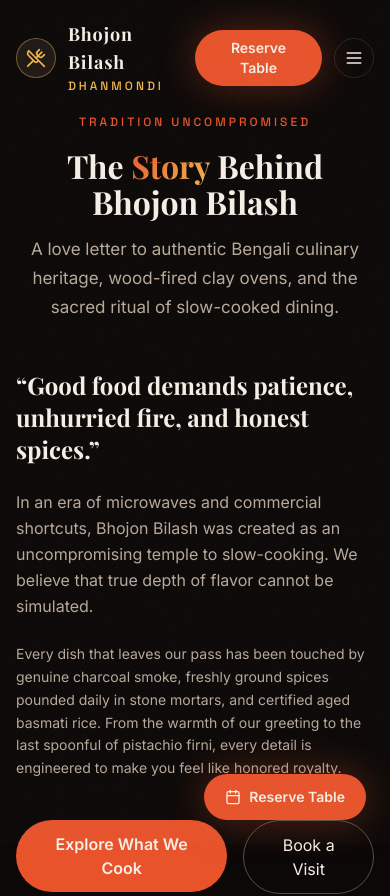
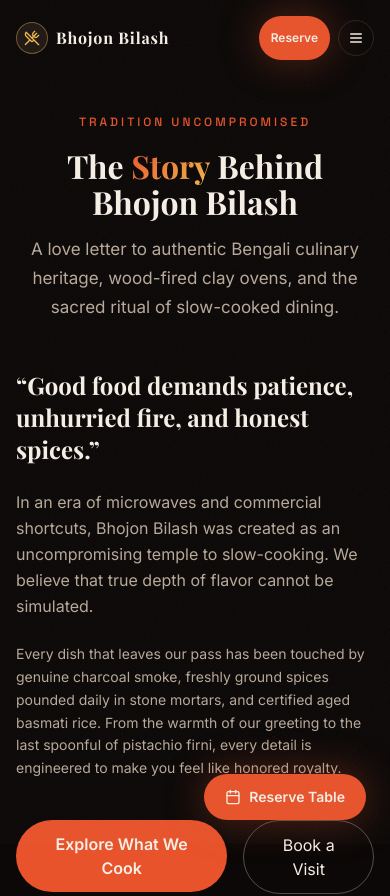
Before and after one commit to Iam-abdulahad/Bhojon_Bilashe, a Next.js app: page /about in a window 390 px wide. Shown: the top 896 px of the page. Built offline with nearby package versions, Linux system fonts and the light colour scheme.

Commit message:
modified navbar for better UX

```diff
--- a/components/ui/Navbar.tsx
+++ b/components/ui/Navbar.tsx
@@ -1,6 +1,6 @@
 "use client";
 
-import { useEffect, useState } from "react";
+import React, { useEffect, useState } from "react";
 import Link from "next/link";
 import { usePathname } from "next/navigation";
 import { motion, AnimatePresence } from "framer-motion";
@@ -56,6 +56,21 @@
     }
   }, [mobileMenuOpen]);
 
+  // Handle smooth scroll when clicking the link of the active page
+  const handleNavClick = (
+    e: React.MouseEvent<HTMLAnchorElement, MouseEvent>,
+    href: string,
+  ) => {
+    if (pathname === href) {
+      e.preventDefault();
+      window.scrollTo({
+        top: 0,
+        behavior: "smooth",
+      });
+      setMobileMenuOpen(false);
+    }
+  };
+
   return (
     <>
       <header
@@ -63,41 +78,46 @@
           "fixed top-0 left-0 right-0 z-50 transition-all duration-300 ease-smooth",
           hidden ? "-translate-y-full" : "translate-y-0",
           scrolled
-            ? "border-b border-border/80 bg-bg/80 backdrop-blur-md py-3 shadow-lg"
-            : "bg-transparent py-5"
+            ? "border-b border-border/80 bg-bg/80 backdrop-blur-md py-2.5 shadow-lg"
+            : "bg-transparent py-4",
         )}
       >
-        <div className="container-content flex items-center justify-between">
+        <div className="container-content flex items-center justify-between gap-2 px-4 sm:px-6">
           {/* Brand Logo */}
           <Link
             href="/"
-            className="flex items-center gap-3 text-cream focus-visible:outline-none"
+            onClick={(e) => handleNavClick(e, "/")}
+            className="flex items-center gap-2 sm:gap-3 text-cream focus-visible:outline-none min-w-0 shrink-0"
             aria-label="Bhojon Bilash Home"
           >
-            <div className="flex h-10 w-10 items-center justify-center rounded-full border border-accent/40 bg-bg-soft text-accent">
-              <UtensilsCrossed className="h-5 w-5" />
+            <div className="flex h-8 w-8 sm:h-10 sm:w-10 shrink-0 items-center justify-center rounded-full border border-accent/40 bg-bg-soft text-accent">
+              <UtensilsCrossed className="h-4 w-4 sm:h-5 sm:w-5" />
             </div>
-            <div className="flex flex-col">
-              <span className="font-display text-lg font-bold tracking-wider text-cream">
+            <div className="flex flex-col min-w-0 leading-tight">
+              <span className="font-display text-base sm:text-lg font-bold tracking-wider text-cream truncate">
                 {siteConfig.name}
               </span>
-              <span className="font-label text-[9px] tracking-[0.25em] text-accent">
+              <span className="font-label text-[8px] sm:text-[9px] tracking-[0.2em] text-accent hidden xs:block">
                 DHANMONDI
               </span>
             </div>
           </Link>
 
           {/* Desktop Navigation Links */}
-          <nav className="hidden items-center gap-8 md:flex" aria-label="Main Navigation">
+          <nav
+            className="hidden items-center gap-6 lg:gap-8 md:flex"
+            aria-label="Main Navigation"
+          >
             {NAV_LINKS.map((link) => {
               const isActive = pathname === link.href;
               return (
                 <Link
                   key={link.href}
                   href={link.href}
+                  onClick={(e) => handleNavClick(e, link.href)}
                   className={cn(
                     "relative font-sans text-sm font-medium transition-colors duration-200",
-                    isActive ? "text-accent" : "text-cream/80 hover:text-cream"
+                    isActive ? "text-accent" : "text-cream/80 hover:text-cream",
                   )}
                 >
                   {link.label}
@@ -105,7 +125,11 @@
                     <motion.div
                       layoutId="activeNavIndicator"
                       className="absolute -bottom-1 left-0 right-0 h-[2px] rounded-full bg-accent"
-                      transition={{ type: "spring", stiffness: 380, damping: 30 }}
+                      transition={{
+                        type: "spring",
+                        stiffness: 380,
+                        damping: 30,
+                      }}
                     />
                   )}
                 </Link>
@@ -114,7 +138,7 @@
           </nav>
 
           {/* Action CTAs */}
-          <div className="flex items-center gap-3">
+          <div className="flex items-center gap-2 sm:gap-3 shrink-0">
             <Link
               href="tel:+8801700000000"
               className="hidden items-center gap-2 rounded-full border border-border px-3.5 py-2 text-xs font-medium text-cream/90 hover:border-cream/30 lg:inline-flex"
@@ -124,19 +148,29 @@
             </Link>
 
             <Link href="/reservation">
-              <Button size="sm" variant="primary" magnetic className="shadow-glow">
-                Reserve Table
+              <Button
+                size="sm"
+                variant="primary"
+                magnetic
+                className="shadow-glow px-3 py-1.5 text-xs sm:px-4 sm:py-2 sm:text-sm whitespace-nowrap"
+              >
+                <span className="sm:hidden">Reserve</span>
+                <span className="hidden sm:inline">Reserve Table</span>
               </Button>
             </Link>
 
             {/* Mobile Hamburger Button */}
             <button
               onClick={() => setMobileMenuOpen(!mobileMenuOpen)}
-              className="flex h-10 w-10 items-center justify-center rounded-full border border-border text-cream hover:bg-bg-soft md:hidden"
+              className="flex h-9 w-9 sm:h-10 sm:w-10 items-center justify-center rounded-full border border-border text-cream hover:bg-bg-soft md:hidden shrink-0"
               aria-label={mobileMenuOpen ? "Close menu" : "Open menu"}
               aria-expanded={mobileMenuOpen}
             >
-              {mobileMenuOpen ? <X className="h-5 w-5" /> : <Menu className="h-5 w-5" />}
+              {mobileMenuOpen ? (
+                <X className="h-4 w-4 sm:h-5 sm:w-5" />
+              ) : (
+                <Menu className="h-4 w-4 sm:h-5 sm:w-5" />
+              )}
             </button>
           </div>
         </div>
@@ -162,10 +196,10 @@
                 >
                   <Link
                     href={link.href}
-                    onClick={() => setMobileMenuOpen(false)}
+                    onClick={(e) => handleNavClick(e, link.href)}
                     className={cn(
                       "font-display text-3xl font-semibold",
-                      pathname === link.href ? "text-accent" : "text-cream"
+                      pathname === link.href ? "text-accent" : "text-cream",
                     )}
                   >
                     {link.label}
@@ -180,9 +214,7 @@
               transition={{ delay: 0.4 }}
               className="flex flex-col gap-4 border-t border-border pt-6"
             >
-              <p className="text-xs text-muted">
-                {siteConfig.contact.address}
-              </p>
+              <p className="text-xs text-muted">{siteConfig.contact.address}</p>
               <div className="flex gap-4">
                 <Link
                   href="/reservation"
--- a/next.config.ts
+++ b/next.config.ts
@@ -10,6 +10,9 @@
   },
   transpilePackages: ["three"],
 };
+module.exports = {
+  allowedDevOrigins: ['192.168.0.106'],
+}
 
 export default withBundleAnalyzer({
   enabled: process.env.ANALYZE === "true",
```
